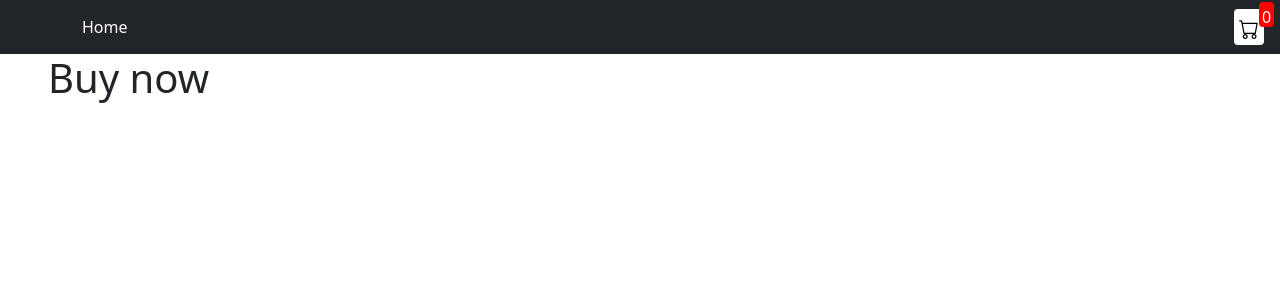
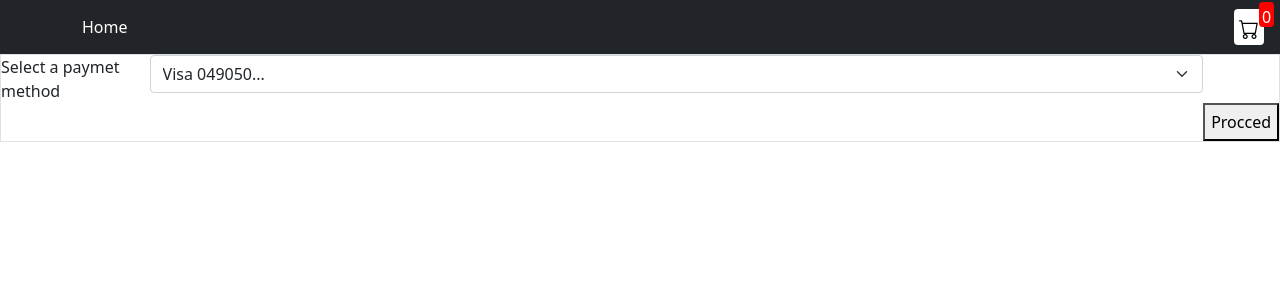
Before and after one commit to alex03-r/Shopping-cart, a React (Create React App) app: page /buynow in a window 1280 px wide. Shown: the top 300 px of the page. Built offline with nearby package versions, Linux system fonts and the light colour scheme.

Commit message:
last commit to then do the real change

```diff
--- a/src/BuyScreen.jsx
+++ b/src/BuyScreen.jsx
@@ -1,10 +1,25 @@
 import React from 'react'
 
+
+
 export const BuyScreen = () => {
+
+
   return (
 
-    <div>
-        <h1 className='ms-5'>Buy now</h1>
+    <div className='d-column aling-items-center '>
+
+        <div className=' d-flex justify-content-center align-content-center  border border-color '>
+         <p>Select a paymet method</p>
+         <select className="form-select mb-5 sm-bg-white" aria-label="Default select example">
+          <option className=' '>Visa 049050...</option>
+          <option>MasterCard 06059050...</option>
+          <option>Leon 049004050...</option>
+         </select>
+
+         <button className='mt-5'>Procced</button>
+        </div>
+
 
     </div>
   )
--- a/src/ProductsSelected.jsx
+++ b/src/ProductsSelected.jsx
@@ -22,6 +22,10 @@ export const ProductsSelected = () => {
     dispatch(byId(id));
   }
 
+  const buyNowItem = () =>{
+    console.log('buy!')
+  }
+
   return (
     <div className='container mt-5'>
       <div className='d-flex items-parent justify-content-center aling-items-center '>
@@ -31,14 +35,14 @@ export const ProductsSelected = () => {
         </div>
         <div className='item-selected-desc'>
           <h3 className='text-center mb-5'>Info about the {name}</h3>
-          <p className='card-text'><b>Price: </b> {price}</p>
+          <p></p>
+          <p className='card-text'><b>Price: </b> {price} </p>
           <p className='card-text'><b>Brand: </b>{brand}</p>
           <p className='card-text'><b>Zise: </b> {size}</p>
           <p className='card-text'><b>Describtion: </b>{describtion}</p>
-          <Link to='/shoppingcart' className='btn btn-danger mt-5' onClick={ addItem}>+Add to Cart</Link>
-          <Link to ='/buynow' className='btn btn-primary mt-2' >!Buy Now</Link>
+          <Link to='/shoppingcart' className='btn btn-danger mt-5' onClick={ addItem }>+Add to Cart</Link>
+          <Link to ='/buynow' className='btn btn-primary mt-2' onClick={buyNowItem} >!Buy Now</Link>
         </div>
-
       </div>
     </div>
   )
--- a/src/ShoppingCart.jsx
+++ b/src/ShoppingCart.jsx
@@ -22,7 +22,7 @@ export const ShoppingCart = () => {
 
   const { cardItem } = useSelector(state => state.allData)
 
-  let itemsFlat = cardItem.flat();
+  let itemsFlat = cardItem;
   //console.log(cardItem);
 
   const getCurrentQuantity = (i) => {
--- a/src/slices/AllProductsReducer.js
+++ b/src/slices/AllProductsReducer.js
@@ -10,8 +10,10 @@ export const AllProductsReducer = createSlice({
   reducers: {
 
     byId: (state, action) => {
-      let product = state.products.filter(product => product.id === action.payload);
-      console.log(product.flat())
+
+      let product = state.products.find(  product => product.id === action.payload );
+      console.log(product);
+      console.log( action.payload  )
 
       if (state.cardItem.length >= 4) {
 
@@ -19,6 +21,9 @@ export const AllProductsReducer = createSlice({
 
       } else {
         // write the if here
+        if(state.cardItem.includes(product.id == action.payload)){
+          console.log('si esta')
+        }
         state.cardItem.push(product);
 
 
```
